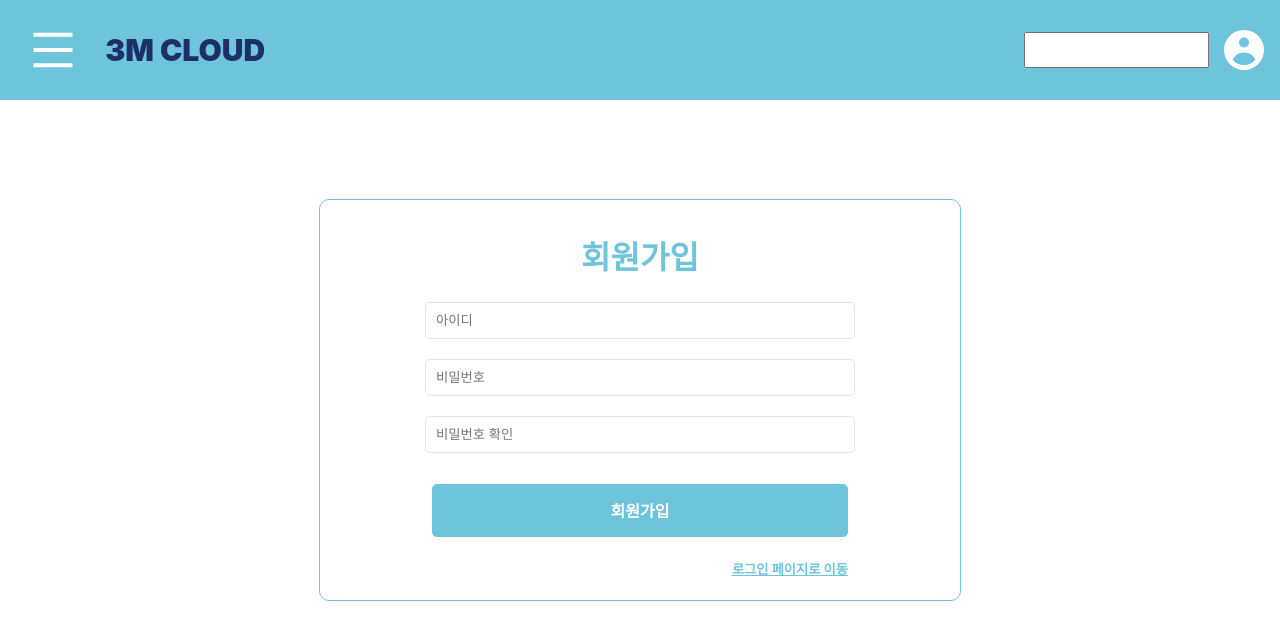
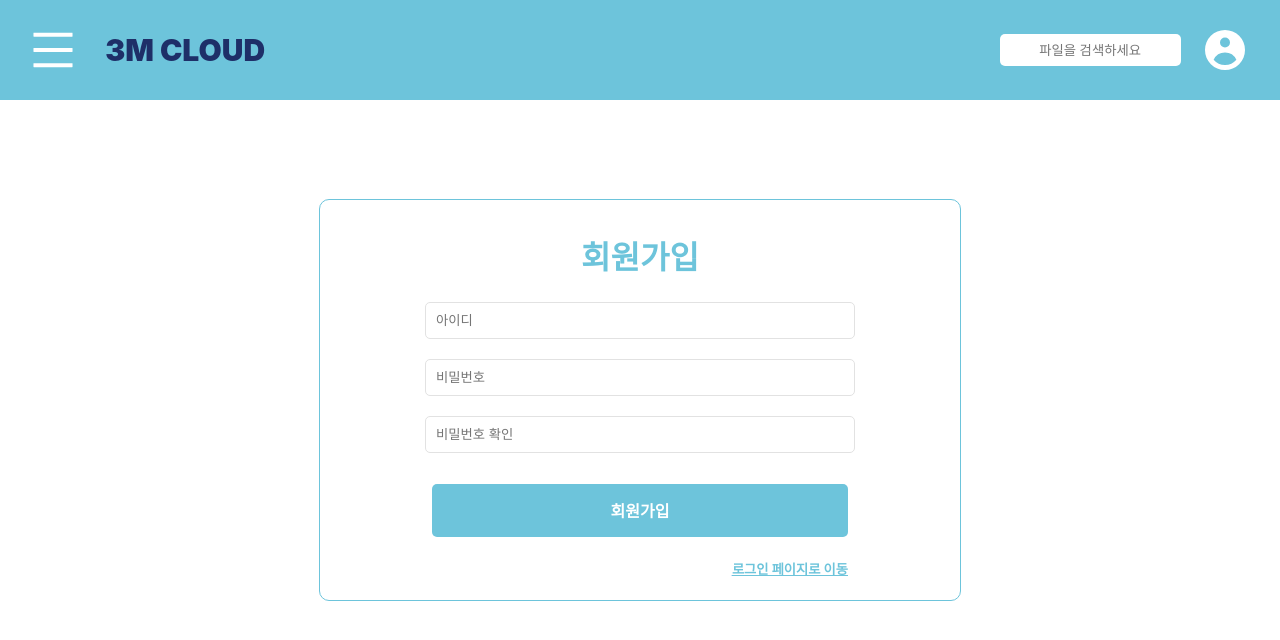
Before and after one commit to KHUCC/3MCLOUD-front, a React (Create React App) app: page /register in a window 1280 px wide. Shown: the top 640 px of the page. Built offline with nearby package versions, Linux system fonts and the light colour scheme.

Commit message:
Add Search Input area

```diff
--- a/src/components/Header.js
+++ b/src/components/Header.js
@@ -2,6 +2,7 @@ import React, {useState} from 'react';
 import * as s from './HeaderStyled';
 import {AiOutlineMenu} from 'react-icons/ai';
 import { HiUserCircle } from 'react-icons/hi';
+import {BiSearch} from 'react-icons/bi';
 
 const Header = () => {
     const [navColor, setNavColor] = useState('#ffffff');
@@ -24,11 +25,12 @@ const Header = () => {
             </s.Left>
             <s.Right>
                 <s.SearchArea>
-                    <s.SearchInput />
+                    <s.SearchInput placeholder = "파일을 검색하세요" />
                 </s.SearchArea>
                 <s.UserLogoArea>
                     <HiUserCircle size={50} cursor={'pointer'} color={'#ffffff'} />
                 </s.UserLogoArea>
+                <s.WhiteSpace/>
             </s.Right>
         </s.Container>
     );
--- a/src/components/HeaderStyled.js
+++ b/src/components/HeaderStyled.js
@@ -41,6 +41,9 @@ export const Right = styled.div`
 
     display: flex;
 `;
+export const WhiteSpace = styled.div`
+    flex: 0.3;
+`;
 
 export const UserLogoArea = styled.div`
     flex: 1;
@@ -60,4 +63,11 @@ export const SearchArea = styled.div`
 
 export const SearchInput = styled.input`
     height: 30px;
+    border: none;
+    ::placeholder{
+        color: '#e2e2e2';
+        text-align: center;
+    }
+    border-radius: 5px;
+    margin-right: 10px;
 `;
```
Also changed, not shown: 1 other file (tests, documents, lock files or other folders).
